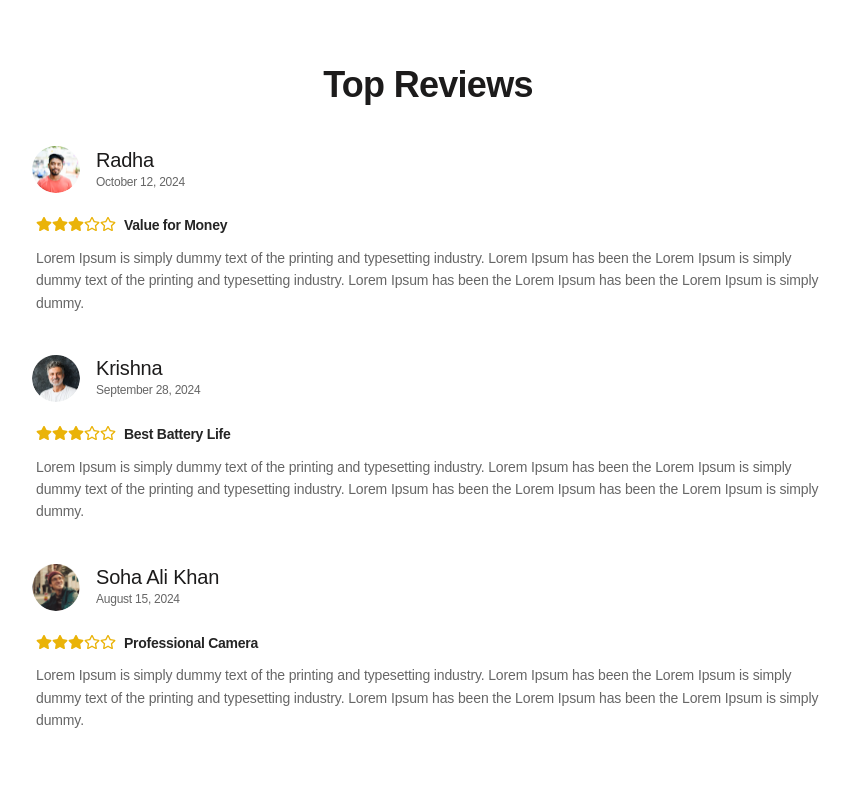
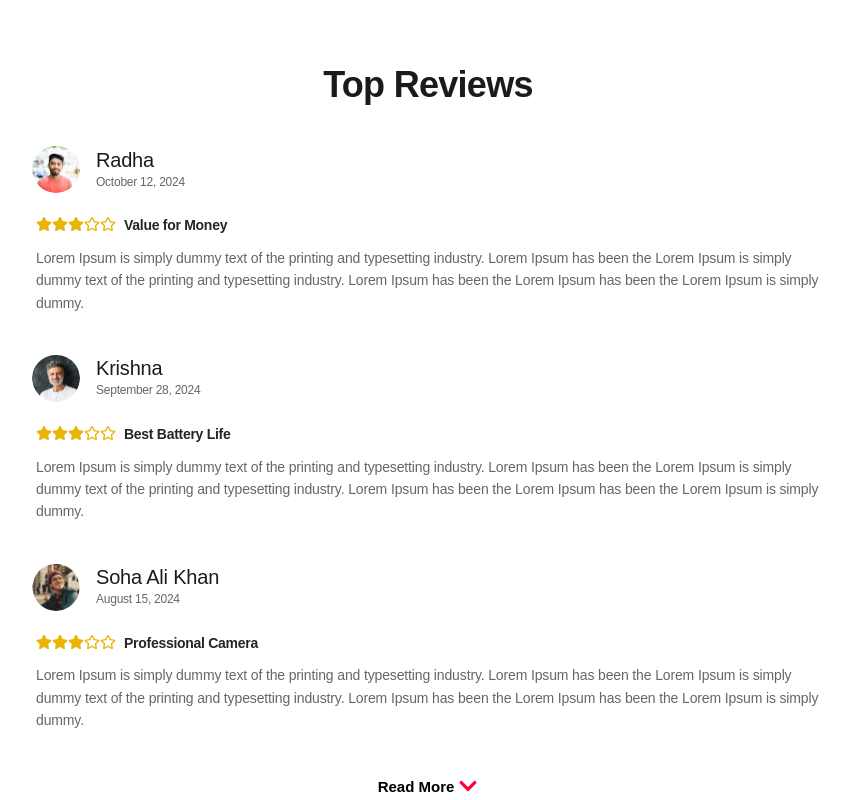
Before and after one commit to subhraneel2005/a05-smartphones, a React (Vite) app: page / in a window 1280 px wide. Shown: the part 8252-9052 px from the top of the page, without its empty margins (212-1062 px from the left). Before the commit the page ends 9004 px from the top, so only its background shows below. Built offline with nearby package versions, Linux system fonts and the light colour scheme; a web font is replaced by a local one.

Commit message:
added footer to ReviewPage component

```diff
--- a/src/components/pages/ReviewPage.tsx
+++ b/src/components/pages/ReviewPage.tsx
@@ -1,3 +1,4 @@
+import { FaChevronDown } from "react-icons/fa";
 import { reviews } from "../../data/review";
 import ReviewCard from "../commons/ReviewCard";
 
@@ -10,6 +11,10 @@ export default function ReviewPage() {
                 <ReviewCard key={r.id} date={r.date} reviewBio={r.reviewBio} reviewTitle={r.reviewTitle} userAvatar={r.userAvatar} username={r.username} reviewStars={r.reviewStars}/>
             ))}
         </div>
+        <span className="flex justify-center items-center gap-1 mt-6 cursor-pointer">
+            <p className="text-[15px] font-bold">Read More</p>
+            <FaChevronDown size={20} className="text-[#FF0037] mb-1"/>
+        </span>
     </div>
   )
 }
```
